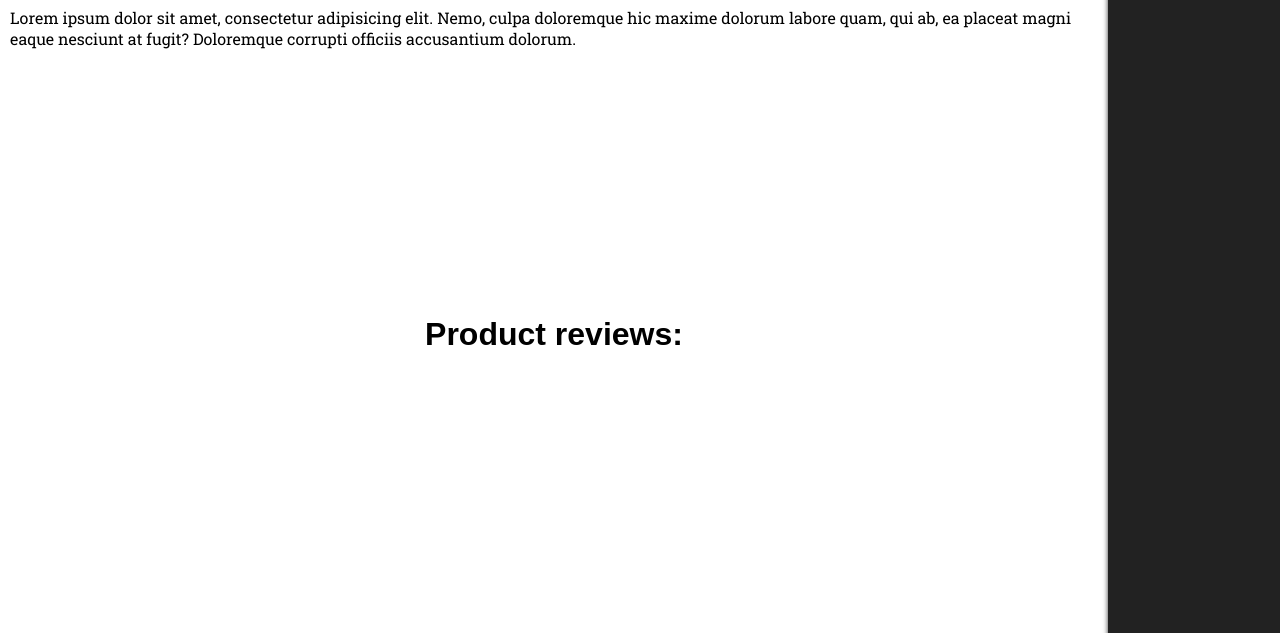
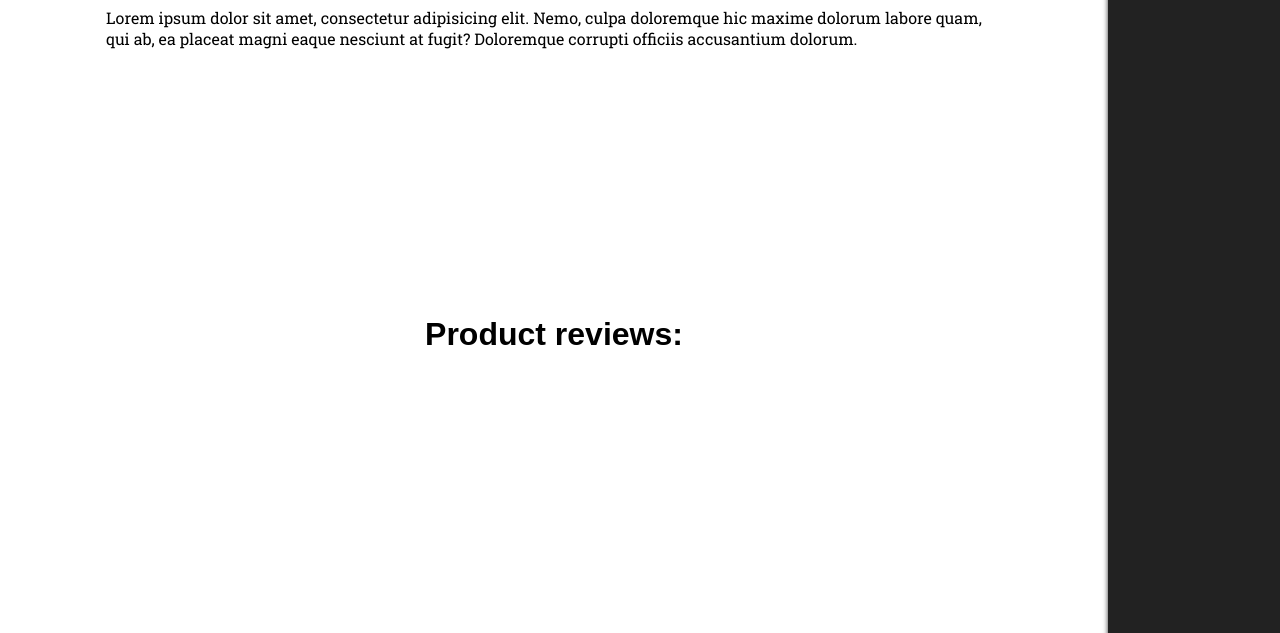
Before and after one commit to Ramp-Studios/Webshop, a website with bundled scripts: page src/frontend/product.html in a window 1280 px wide. Shown: the part 467-1100 px from the top of the page. Built offline with nearby package versions, Linux system fonts and the light colour scheme; no server answers.

Commit message:
Product description centered

```diff
--- a/src/frontend/css/stylesheet.css
+++ b/src/frontend/css/stylesheet.css
@@ -998,3 +998,9 @@ button.addtocart:active {
 button.addtocart:hover {
     transform: scale(1.05, 1.05)
 }
+
+#description{
+    width: 70vw;
+    margin-left: auto;
+    margin-right: auto;
+}
```
